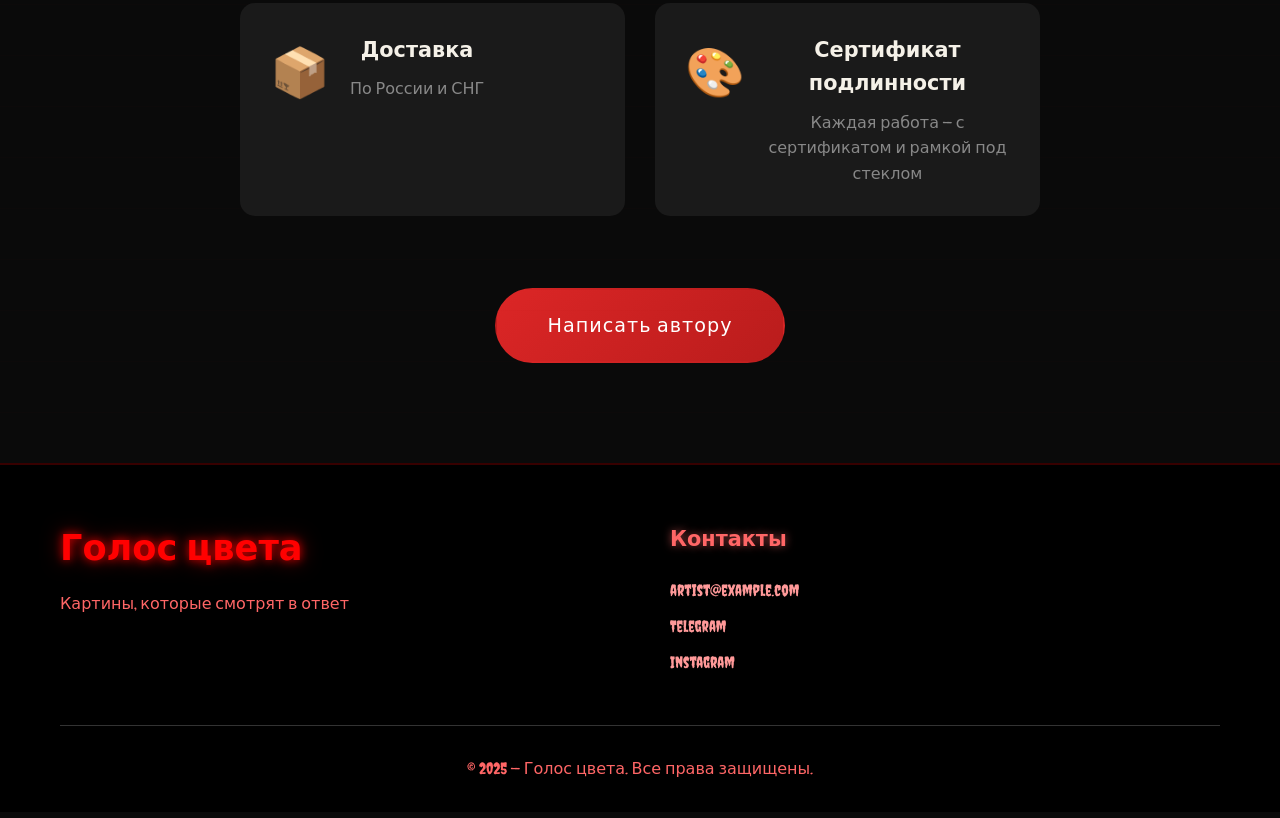
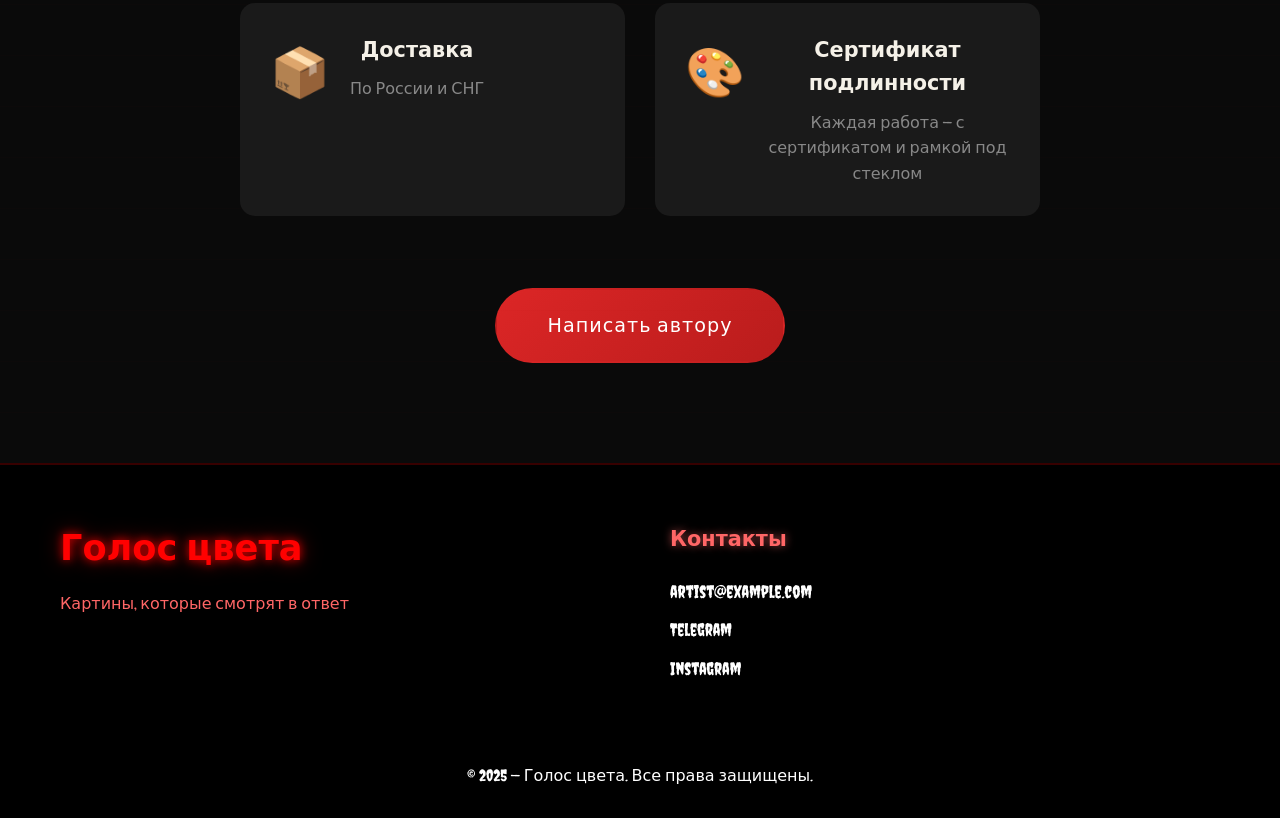
Before and after one commit to labstfot-commits/leragaleria, a plain HTML site: page index.html in a window 1280 px wide. Shown: the part 3559-4377 px from the top of the page. Drawn offline with Linux system fonts and the light colour scheme; a web font is replaced by a local one.

Commit message:
fix: unify footer fonts to Creepster, improve color contrast

```diff
--- a/style.css
+++ b/style.css
@@ -671,26 +671,24 @@ body {
 .footer-contact a {
     font-family: 'Creepster', cursive;
     display: block;
-    color: #ff9999;
+    color: #ffffff;
     text-decoration: none;
     margin-bottom: 10px;
-    transition: color 0.3s ease;
-}
-
-.footer-contact a {
     transition: color 0.3s ease, text-shadow 0.3s ease;
+    font-size: 1.1rem;
 }
 .footer-contact a:hover {
     color: #ff0000;
-    text-shadow: 0 0 10px rgba(255, 0, 0, 0.8);
+    text-shadow: 0 0 15px rgba(255, 0, 0, 1);
 }
 
 .footer-copyright {
     font-family: 'Creepster', cursive;
     text-align: center;
     padding-top: 30px;
-    border-top: 1px solid #333;
-    color: #ff6666;
+    border-top: ice 1px solid #333;
+    color: #ffffff;
+    font-size: 1rem;
 }
 
 /* ============================================
```
